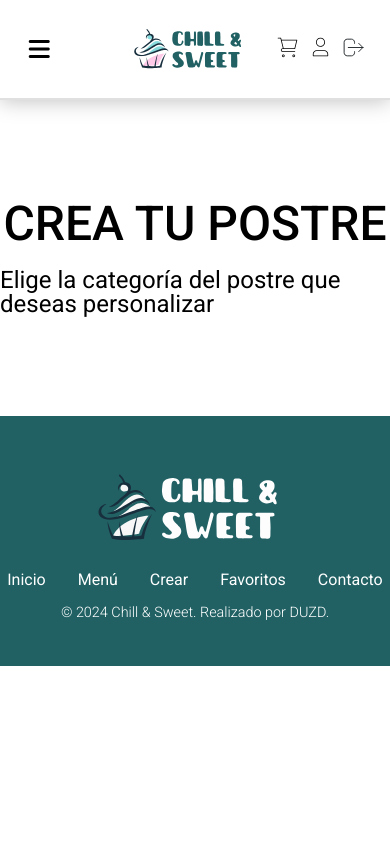
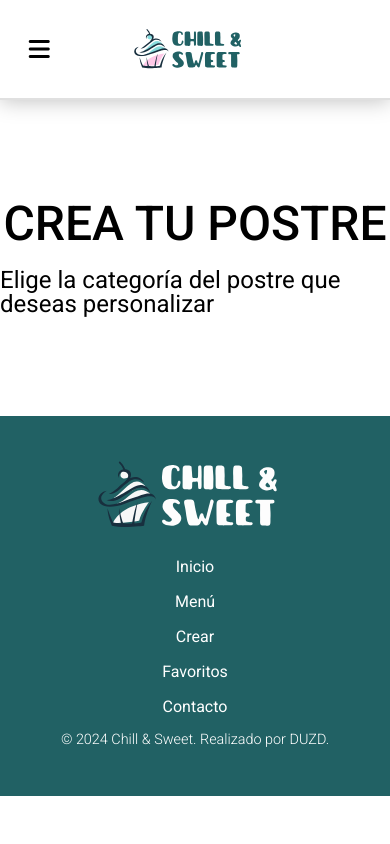
Before and after one commit to UlisesRdgz/chill-and-sweet, a Django app: template chill_and_sweet/main/templates/custom/create.html in a window 390 px wide. Run offline with Django 5.2, Linux system fonts and the light colour scheme; the template is opened without the code that fills it, so the values that code supplies are empty; parts of the project's set-up code (start-up, migrations or seed data) failed here and were passed over.

Commit message:
feat: change nav

```diff
--- a/chill_and_sweet/main/static/css/layout/layout-logged.css
+++ b/chill_and_sweet/main/static/css/layout/layout-logged.css
@@ -205,6 +205,11 @@ a {
     background-color: #ef64872a;
 }
 
+/* Estilo por defecto para ocultar el contenedor mobile-only-icons */
+.mobile-only-icons {
+    display: none;
+}
+
 /* Footer de la página */
 .footer {
     background-color: #216164;
@@ -245,7 +250,6 @@ a {
 }
 
 
-
 /* Media queries para pantallas medianas */
 @media screen and (max-width: 1024px) {
     .nav-links a {
@@ -269,7 +273,7 @@ a {
         display: flex;
         justify-content: center; /* Centra el logo */
         align-items: center;
-        margin-left: 4.1rem;
+        margin-left: 4.9rem;
         margin-top: .5rem;
     }
 
@@ -278,12 +282,12 @@ a {
         font-size: 1.5rem;
         cursor: pointer;
         margin-left: .3rem;
-        margin-top: .1rem; /* Empuja el menú hamburguesa hacia la izquierda */
+        margin-top: .1rem;
     }
 
     .nav-icons {
         display: flex;
-        gap: 0.5rem; /* Espacio entre íconos */
+        gap: 0.5rem;
     }
 
     .nav-links-mobile .mobile-logo-container {
@@ -294,3 +298,43 @@ a {
         display: none;
     }
 }
+
+/* Media queries para pantallas de 480px o menos */
+@media (max-width: 480px) {
+    .logo {
+        margin-right: 105px;
+    }
+
+    .mobile-only-icons {
+        display: flex;
+        flex-direction: column;
+    }
+
+    .footer {
+        width: 100%;
+        height: auto;
+        padding: 2rem 2rem;
+        display: flex;
+        flex-direction: column;
+        align-items: center;
+        justify-content: center;
+        box-sizing: border-box;
+    }
+
+    .footer-nav {
+        flex-direction: column;
+        gap: 1rem;
+    }
+
+    .footer-content p {
+        margin-bottom: 1rem;
+    }
+
+    .nav-icons {
+        display: none;
+    }
+
+    .nav-links {
+        display: none;
+    }
+}
--- a/chill_and_sweet/main/templates/layout/layout-logged.html
+++ b/chill_and_sweet/main/templates/layout/layout-logged.html
@@ -78,6 +78,18 @@
                 <a href="#" class="{% if request.resolver_match.url_name == 'contact' %}active{% endif %}">
                     <span class="icon-container"><i class="fas fa-envelope"></i></span> Contacto
                 </a>
+                <!-- Íconos solo para móviles -->
+                <div class="mobile-only-icons">
+                    <a href="#">
+                        <span class="icon-container"><i class="fas fa-shopping-cart"></i></span> Carrito
+                    </a>
+                    <a href="#">
+                        <span class="icon-container"><i class="fas fa-user"></i></span> Perfil
+                    </a>
+                    <a href="{% url 'logout' %}">
+                        <span class="icon-container"><i class="fas fa-sign-out-alt"></i></span> Cerrar sesión
+                    </a>
+                </div>
             </div>
         </div>
     </header>
```
